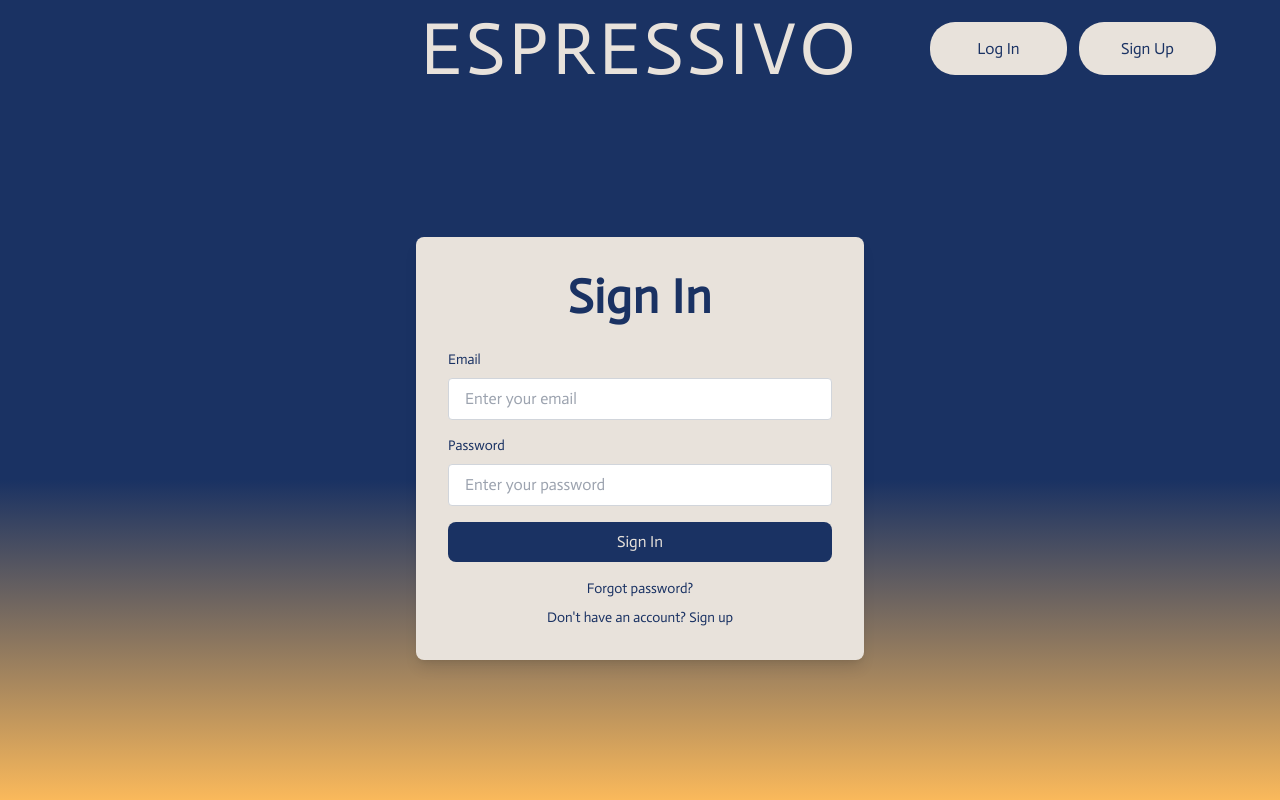
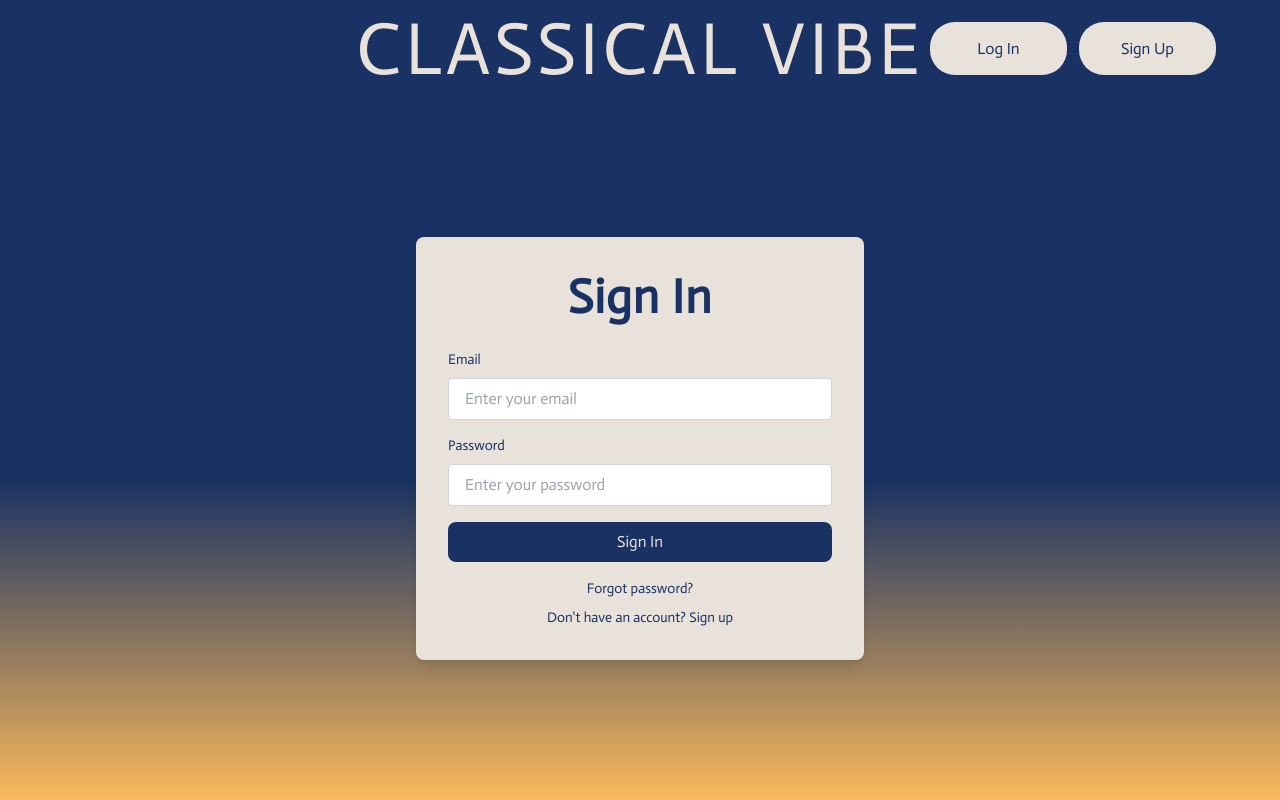
Before and after one commit to cameronelow/classical_music_recommender, a Next.js app in the folder frontend/: page /login in a window 1280 px wide. Built offline with nearby package versions, Linux system fonts and the light colour scheme; no server answers.

Commit message:
updating name

```diff
--- a/frontend/app/layout.tsx
+++ b/frontend/app/layout.tsx
@@ -8,12 +8,12 @@ import WebVitals from '@/components/WebVitals'
 const actor = Actor({ weight: '400', subsets: ['latin'] })
 
 export const metadata: Metadata = {
-  title: 'ESPRESSIVO - Classical Music Recommender',
+  title: 'CLASSICAL VIBE - Classical Music Recommender',
   description: 'Discover classical music tailored to your vibe with AI-powered recommendations',
   keywords: ['classical music', 'music recommendation', 'AI', 'mood-based music'],
-  authors: [{ name: 'ESPRESSIVO' }],
+  authors: [{ name: 'CLASSICAL VIBE' }],
   openGraph: {
-    title: 'ESPRESSIVO - Classical Music Recommender',
+    title: 'CLASSICAL VIBE - Classical Music Recommender',
     description: 'Discover classical music tailored to your vibe',
     type: 'website',
   },
--- a/frontend/app/login/page.tsx
+++ b/frontend/app/login/page.tsx
@@ -34,7 +34,7 @@ function LoginForm() {
       <header className="w-full py-2 px-16">
         <div className="w-full flex justify-center items-center relative min-h-header">
           <Link href="/" className="text-light-cream text-hero transition-opacity hover:opacity-90">
-            ESPRESSIVO
+            CLASSICAL VIBE
           </Link>
           <div className="flex gap-3 absolute right-0">
             <Link href="/login">
--- a/frontend/app/share/page.tsx
+++ b/frontend/app/share/page.tsx
@@ -29,7 +29,7 @@ function ShareContent() {
     }
   }, [title, composer, vibe, router])
 
-  const shareText = `My Classical Vibe Today...\n\n"${title}" by ${composer}\n\nVibe: ${vibe}\n\nDiscover your classical music match at Espressivo`
+  const shareText = `My Classical Vibe Today...\n\n"${title}" by ${composer}\n\nVibe: ${vibe}\n\nDiscover your classical music match at Classical Vibe`
   const shareUrl = typeof window !== 'undefined' ? window.location.origin : ''
 
   const handleShare = (platform: string) => {
--- a/frontend/app/signup/page.tsx
+++ b/frontend/app/signup/page.tsx
@@ -75,7 +75,7 @@ function SignUpForm() {
       <header className="w-full py-2 px-16">
         <div className="w-full flex justify-center items-center relative min-h-header">
           <Link href="/" className="text-light-cream text-hero transition-opacity hover:opacity-90">
-            ESPRESSIVO
+            CLASSICAL VIBE
           </Link>
           <div className="flex gap-3 absolute right-0">
             <Link href="/login">
--- a/frontend/components/Header.tsx
+++ b/frontend/components/Header.tsx
@@ -33,9 +33,9 @@ export default function Header() {
         <Link
           href="/"
           className="text-light-cream text-hero transition-opacity hover:opacity-90"
-          aria-label="Espressivo - Home"
+          aria-label="Classical Vibe - Home"
         >
-          ESPRESSIVO
+          CLASSICAL VIBE
         </Link>
 
         <div className="flex gap-3 absolute right-0">
```
Also changed, not shown: 2 other files (tests, documents, lock files or other folders).
